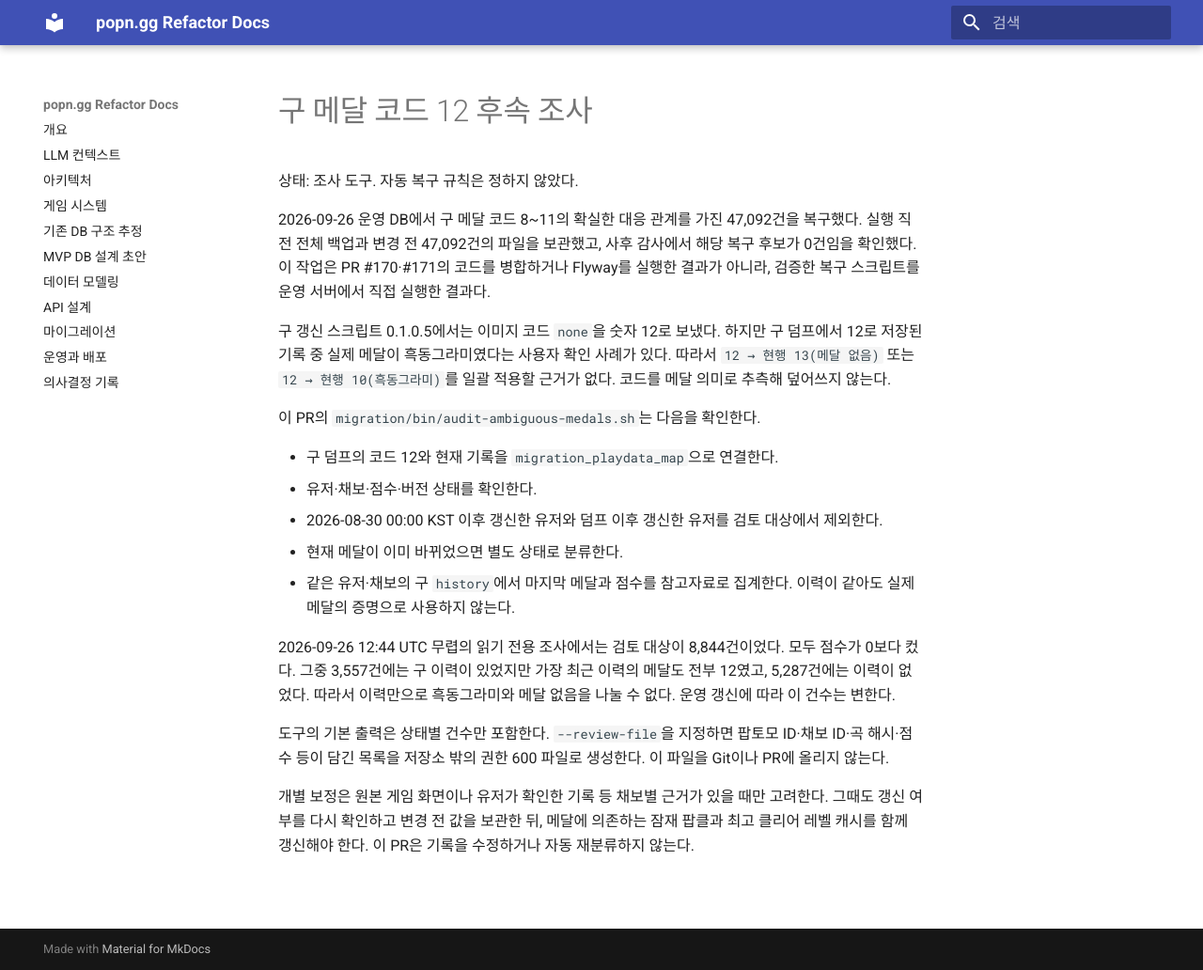
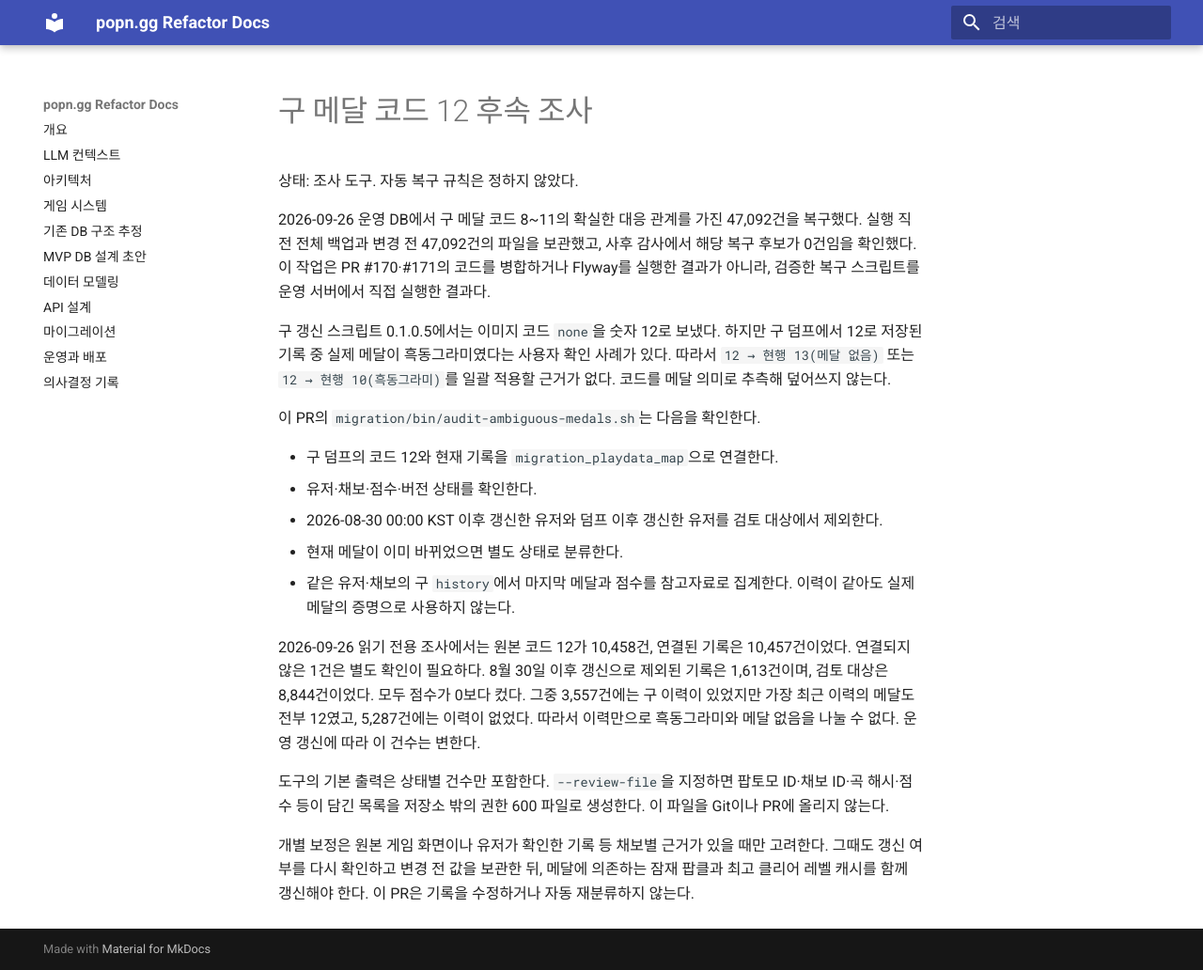
Before and after one commit to popngg/popngg, an MkDocs documentation site: the page built from docs/legacy-medal-code12-followup.md, in a window 1280 px wide and 1032 px high. Shown: the whole window at 94% size. Built offline with MkDocs 1.6.1 and Material for MkDocs 9.7.7, drawn with Linux system fonts in a browser that asks for light colours.

Commit message:
Report unmapped and missing-history code 12 rows clearly

```diff
--- a/docs/legacy-medal-code12-followup.md
+++ b/docs/legacy-medal-code12-followup.md
@@ -24,7 +24,9 @@ PR #170·#171의 코드를 병합하거나 Flyway를 실행한 결과가 아니
 - 같은 유저·채보의 구 `history`에서 마지막 메달과 점수를 참고자료로
   집계한다. 이력이 같아도 실제 메달의 증명으로 사용하지 않는다.
 
-2026-09-26 12:44 UTC 무렵의 읽기 전용 조사에서는 검토 대상이 8,844건이었다.
+2026-09-26 읽기 전용 조사에서는 원본 코드 12가 10,458건, 연결된 기록은
+10,457건이었다. 연결되지 않은 1건은 별도 확인이 필요하다. 8월 30일
+이후 갱신으로 제외된 기록은 1,613건이며, 검토 대상은 8,844건이었다.
 모두 점수가 0보다 컸다. 그중 3,557건에는 구 이력이 있었지만 가장 최근
 이력의 메달도 전부 12였고, 5,287건에는 이력이 없었다. 따라서 이력만으로
 흑동그라미와 메달 없음을 나눌 수 없다. 운영 갱신에 따라 이 건수는 변한다.
```
Also changed, not shown: 1 other file.
